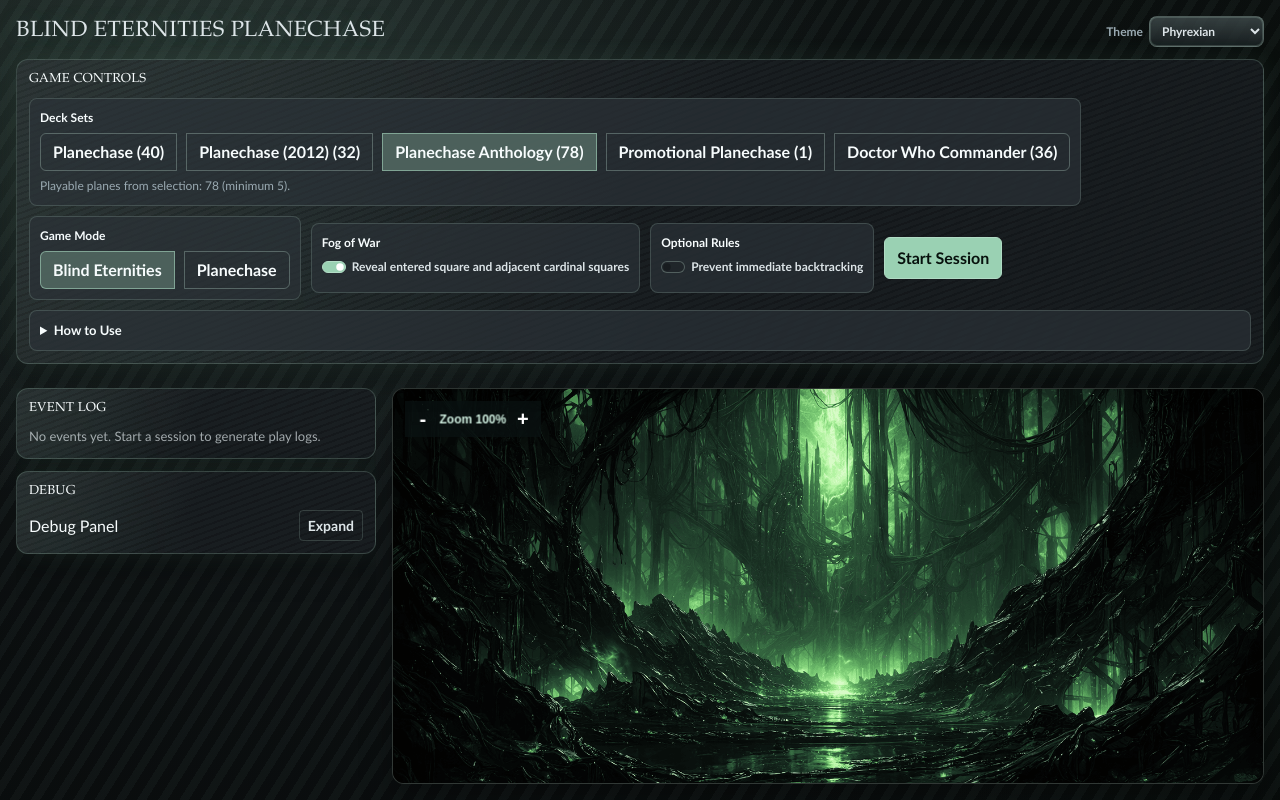
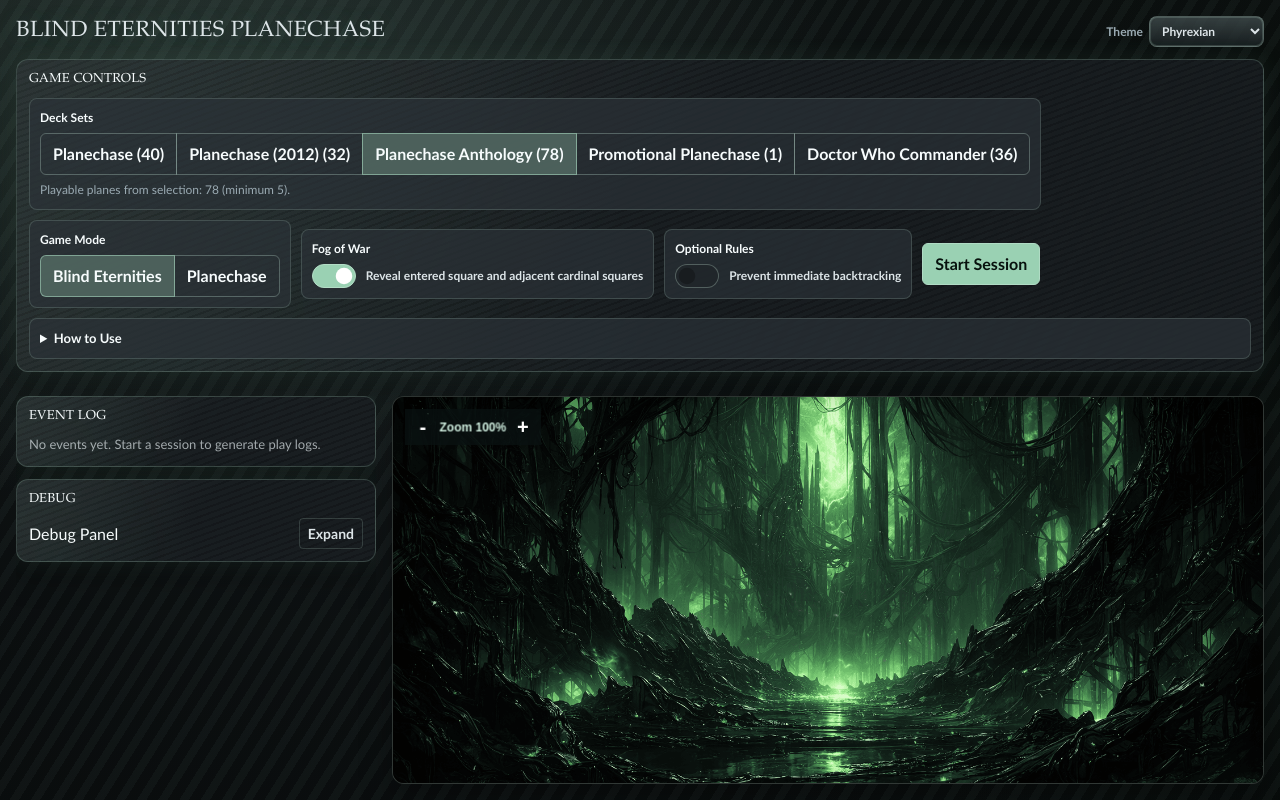
Before and after one commit to NickGrant/the-blind-eternities, an Angular app: page / in a window 1280 px wide. Built offline with nearby package versions, Linux system fonts and the light colour scheme.

Commit message:
fix(ui): stabilize setup control sizing and close control-bar regressions

```diff
--- a/src/app/ui/control-bar.component.scss
+++ b/src/app/ui/control-bar.component.scss
@@ -12,6 +12,7 @@
 
   &__set-picker {
     display: grid;
+    align-content: start;
     gap: var(--be-space-1);
     padding: var(--be-space-2);
     border: 1px solid var(--be-color-border-subtle);
@@ -19,10 +20,48 @@
     background: var(--be-color-surface-subtle);
   }
 
+  &__setup-row {
+    width: 100%;
+    display: flex;
+    align-items: stretch;
+    gap: var(--be-space-2);
+    flex-wrap: wrap;
+  }
+
   &__set-picker-title {
     font-size: var(--be-font-size-xs);
     font-weight: 700;
     color: var(--be-color-text-strong);
+  }
+
+  &__setup-row &__set-picker {
+    flex: 1 1 230px;
+    min-height: calc(var(--be-control-min-height) * 2 + var(--be-space-3));
+  }
+
+  &__setup-action {
+    display: flex;
+    align-items: stretch;
+  }
+
+  &__setup-action &__button-slot {
+    height: var(--be-control-min-height);
+    align-self: center;
+    white-space: nowrap;
+  }
+
+  &__set-picker-header {
+    display: flex;
+    align-items: center;
+    justify-content: space-between;
+    gap: var(--be-space-2);
+  }
+
+  &__set-picker-helper {
+    font-size: var(--be-font-size-xs);
+    color: var(--be-color-text-muted);
+    text-align: right;
+    white-space: nowrap;
   }
 
   &__set-options {
@@ -32,8 +71,53 @@
     font-size: var(--be-font-size-xs);
 
     &--button-group {
+      align-items: flex-start;
+      flex-wrap: nowrap;
+      gap: 0;
+
+      > .btn-check + .btn {
+        align-self: stretch;
+      }
+
+      .btn {
+        min-height: var(--be-control-min-height);
+        display: inline-flex;
+        align-items: center;
+        justify-content: center;
+        height: auto;
+        white-space: normal;
+        text-align: center;
+      }
+    }
+
+    &--switch-stack {
+      flex-direction: column;
+      align-items: flex-start;
+      flex-wrap: nowrap;
+    }
+
+    &--set-grid {
+      display: grid;
+      grid-template-columns: repeat(auto-fit, minmax(110px, 1fr));
+      grid-auto-rows: 1fr;
+      gap: var(--be-space-2);
+      width: 100%;
+    }
+  }
+
+  &__set-option {
+    display: flex;
+    min-width: 0;
+
+    .btn {
+      width: 100%;
+      height: 100%;
+      min-height: var(--be-control-min-height);
+      display: inline-flex;
       align-items: center;
-      flex-wrap: wrap;
+      justify-content: center;
+      text-align: center;
+      white-space: normal;
     }
   }
 
@@ -76,8 +160,23 @@
 
   .form-check {
     margin: 0;
+    display: inline-flex;
+    align-items: center;
+    gap: var(--be-space-2);
     font-size: var(--be-font-size-xs);
     font-weight: 600;
+  }
+
+  .form-check-input {
+    width: 2.75rem;
+    min-width: 2.75rem;
+    height: 1.5rem;
+    margin-top: 0;
+    cursor: pointer;
+  }
+
+  .form-check-label {
+    line-height: 1.35;
   }
 
   kbd {
@@ -85,7 +184,9 @@
     border-radius: var(--be-radius-sm);
     padding: 0 4px;
     font-size: 0.9em;
-    background: var(--be-color-surface);
+    font-weight: 700;
+    color: var(--be-color-text-strong);
+    background: color-mix(in srgb, var(--be-color-surface-subtle) 86%, #000000 14%);
   }
 }
 
@@ -102,3 +203,40 @@
     }
   }
 }
+
+@media (max-width: 992px) {
+  .control-bar {
+    &__setup-row {
+      flex-direction: column;
+    }
+
+    &__setup-row &__set-picker {
+      width: 100%;
+      flex: 1 1 auto;
+      min-height: 0;
+    }
+
+    &__setup-action {
+      width: 100%;
+    }
+
+    &__setup-action &__button-slot {
+      width: 100%;
+      min-height: calc(var(--be-control-min-height) + 10px);
+    }
+  }
+}
+
+@media (max-width: 680px) {
+  .control-bar {
+    &__set-picker-header {
+      align-items: flex-start;
+      flex-direction: column;
+    }
+
+    &__set-picker-helper {
+      text-align: left;
+      white-space: normal;
+    }
+  }
+}
```
Also changed, not shown: 2 other files (tests, documents, lock files or other folders).
